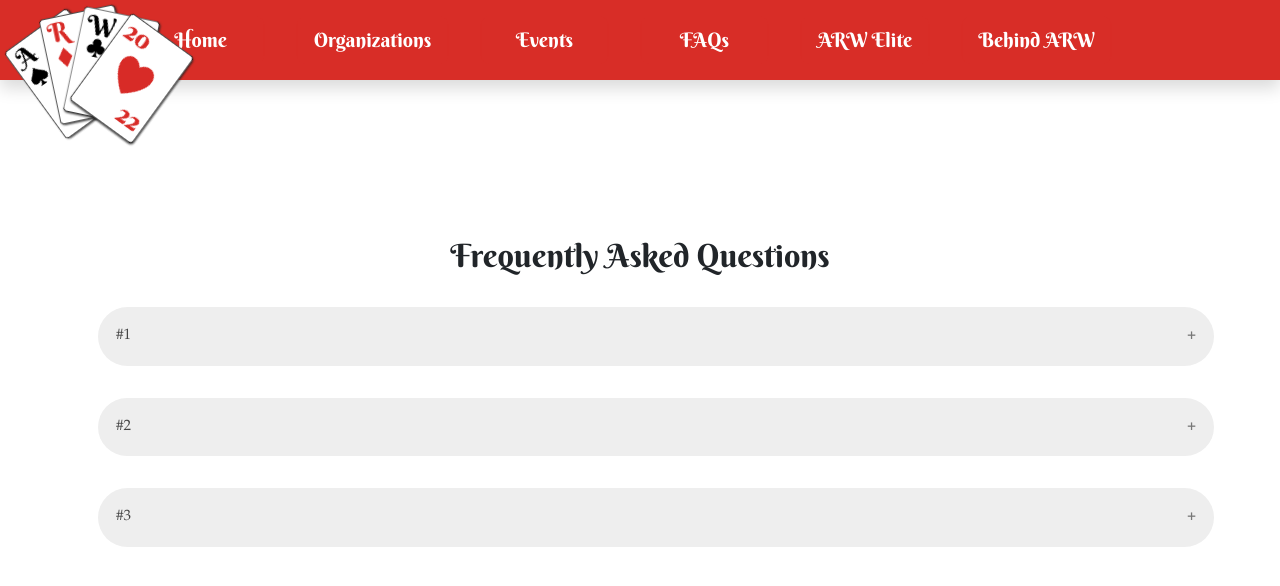
After one commit to rafgabarceo/ARW2022, a PHP site: page /php/test.php in a window 1280 px wide. The commit adds this page. Shown: the top 586 px of the page. Run offline with PHP 8.4, Linux system fonts and the light colour scheme; some libraries are stand-ins or nearby versions.

Commit message:
Testing faq and cencomm accordions

```diff
--- /dev/null
+++ b/css/faq.css
@@ -0,0 +1,38 @@
+.accordion {
+    background-color: #eee;
+    color: #444;
+    cursor: pointer;
+    padding: 18px;
+    width: 100%;
+    border: none;
+    text-align: left;
+    outline: none;
+    font-family: "Garamond";
+    font-size: 15px;
+    transition: 0.4s;
+  }
+
+  .active, .accordion:hover {
+    background-color: #ccc;
+  }
+
+  .accordion:after {
+    content: '\002B';
+    color: #777;
+    font-weight: bold;
+    float: right;
+    margin-left: 5px;
+  }
+
+  .active:after {
+    content: "\2212";
+  }
+
+  .panel {
+    padding: 0 18px;
+    background-color: white;
+    max-height: 0;
+    overflow: hidden;
+    font-family: "Garamond";
+    transition: max-height 0.2s ease-out;
+  }
--- a/php/nav_bar.php
+++ b/php/nav_bar.php
@@ -45,8 +45,10 @@
                 </li>
 
                 <li class="nav-item">
+                    <a href="./php/faq.php">
                     <button type="button" class="btn btn-primary btn-lg text-start text-md-center"
                         style="min-width: 128px; margin-right: 32px" href="#">FAQs</button>
+                    </a>
                 </li>
 
                 <li class="nav-item">
@@ -57,8 +59,10 @@
                 </li>
 
                 <li class="nav-item">
+                    <a href="./php/comm_page.php">
                     <button type="button" class="btn btn-primary btn-lg text-start text-md-center"
-                        style="min-width: 128px; margin-right: 32px" href="#">About Us</button>
+                        style="min-width: 128px; margin-right: 32px" href="#">Behind ARW</button>
+                    </a>
                 </li>
 
             </ul>
--- a/php/nav_bar_2.php
+++ b/php/nav_bar_2.php
@@ -45,20 +45,24 @@
                 </li>
 
                 <li class="nav-item">
+                    <a href="../php/faq.php">
                     <button type="button" class="btn btn-primary btn-lg text-start text-md-center"
                         style="min-width: 128px; margin-right: 32px" href="#">FAQs</button>
+                    </a>
                 </li>
 
                 <li class="nav-item">
-                <a href="../php/arw_elite.php">
+                    <a href="../php/arw_elite.php">
                     <button type="button" class="btn btn-primary btn-lg text-start text-md-center"
                         style="min-width: 128px; margin-right: 32px" href="#">ARW Elite</button>
                     </a>
                 </li>
 
                 <li class="nav-item">
+                    <a href="../php/comm_page.php">
                     <button type="button" class="btn btn-primary btn-lg text-start text-md-center"
-                        style="min-width: 128px; margin-right: 32px" href="#">About Us</button>
+                        style="min-width: 128px; margin-right: 32px" href="#">Behind ARW</button>
+                    </a>
                 </li>
 
             </ul>
--- /dev/null
+++ b/php/test.php
@@ -0,0 +1,53 @@
+<!DOCTYPE html>
+<html>
+<head>
+<meta name="viewport" content="width=device-width, initial-scale=1">
+<link rel="stylesheet" type="text/css" href="../css/faq.css">
+<link rel="stylesheet" type="text/css" href="../css/style.css">
+<?php require_once('head_2.php')?>
+</head>
+<body>
+<?php require_once('nav_bar_2.php') ?>
+
+<section class="centered container">
+    <h2 style = "text-align: center;">Frequently Asked Questions</h2>
+
+    <div class = "rounded-pill m-3">
+
+    </div>
+    <button class="accordion rounded-pill m-3">#1</button>
+    <div class="panel">
+        <p>Lorem ipsum dolor sit amet, consectetur adipisicing elit, sed do eiusmod tempor incididunt ut labore et dolore magna aliqua. Ut enim ad minim veniam, quis nostrud exercitation ullamco laboris nisi ut aliquip ex ea commodo consequat.</p>
+    </div>
+
+    <button class="accordion rounded-pill m-3">#2</button>
+    <div class="panel">
+        <p>Lorem ipsum dolor sit amet, consectetur adipisicing elit, sed do eiusmod tempor incididunt ut labore et dolore magna aliqua. Ut enim ad minim veniam, quis nostrud exercitation ullamco laboris nisi ut aliquip ex ea commodo consequat.</p>
+    </div>
+
+    <button class="accordion rounded-pill m-3">#3</button>
+    <div class="panel">
+        <p>Lorem ipsum dolor sit amet, consectetur adipisicing elit, sed do eiusmod tempor incididunt ut labore et dolore magna aliqua. Ut enim ad minim veniam, quis nostrud exercitation ullamco laboris nisi ut aliquip ex ea commodo consequat.</p>
+    </div>
+
+</section>
+
+<script>
+    var acc = document.getElementsByClassName("accordion");
+    var i;
+
+    for (i = 0; i < acc.length; i++) {
+    acc[i].addEventListener("click", function() {
+        this.classList.toggle("active");
+        var panel = this.nextElementSibling;
+        if (panel.style.maxHeight) {
+        panel.style.maxHeight = null;
+        } else {
+        panel.style.maxHeight = panel.scrollHeight + "px";
+        }
+    });
+    }
+</script>
+
+</body>
+</html>
```
Also changed, not shown: css/style.css (+9 -8 lines), php/comm_page.php (+22 -3 lines), php/faq.php (+39 -4 lines).
